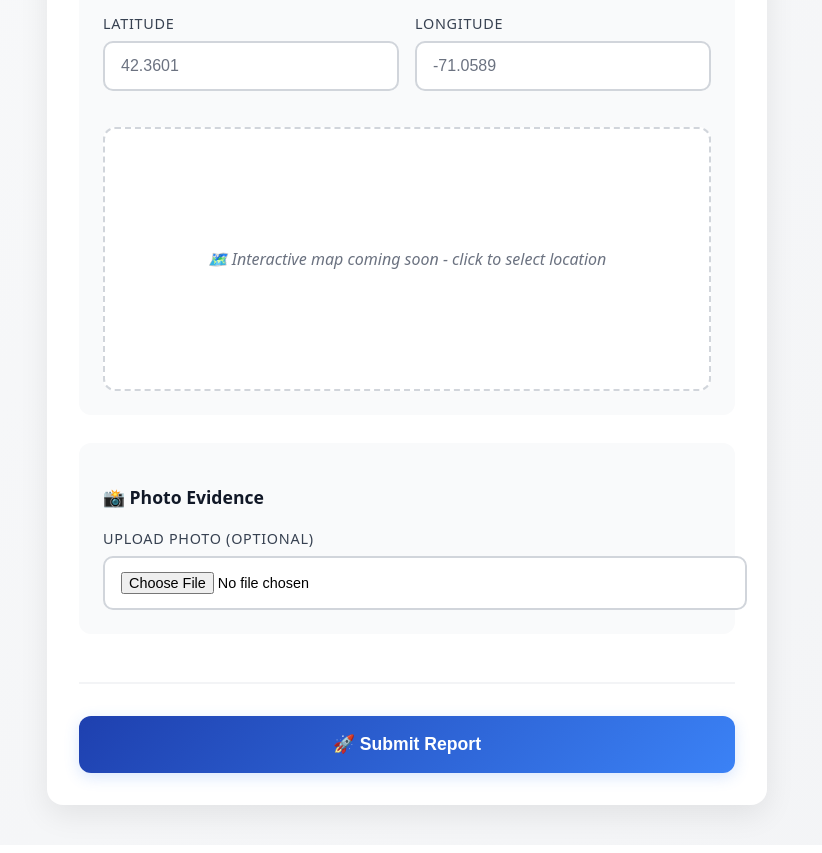
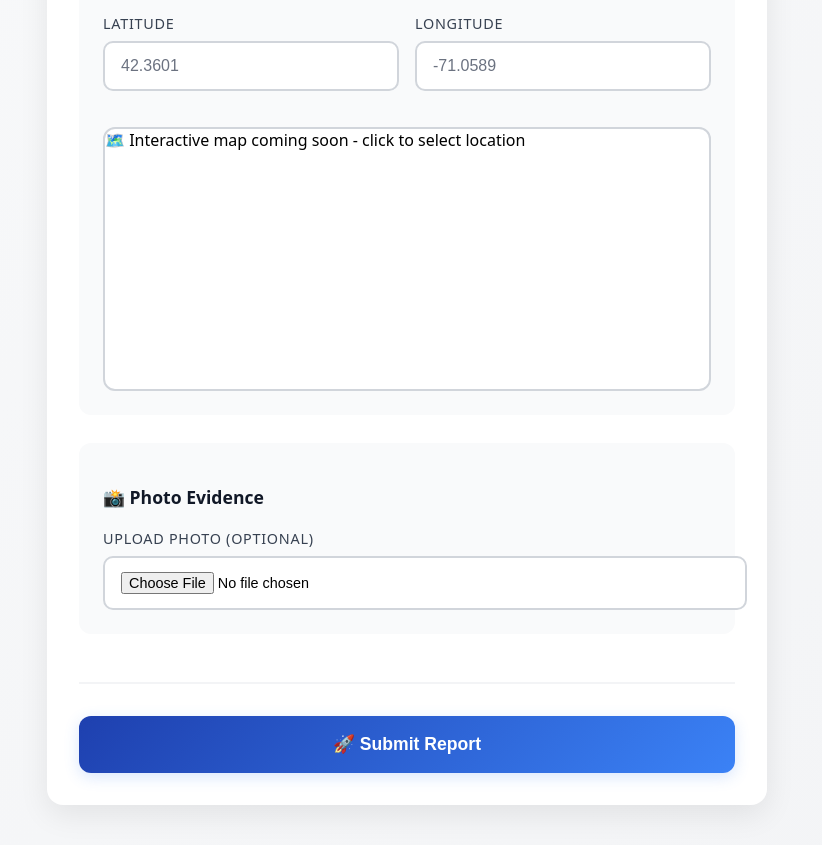
Before and after one commit to BenHavis/streetsignal, a Next.js app: page /report in a window 1280 px wide. Shown: the part 944-1797 px from the top of the page, without its empty margins (233-1055 px from the left). Built offline with nearby package versions, Linux system fonts and the light colour scheme.

Commit message:
Update report.module.css

```diff
--- a/src/app/report/report.module.css
+++ b/src/app/report/report.module.css
@@ -173,18 +173,19 @@
   grid-template-columns: 1fr 1fr;
   gap: 16px;
 }
-
 .mapPlaceholder {
   height: 260px;
-  border: 2px dashed var(--gray-300);
+  border: 2px solid var(--gray-300);
   border-radius: 12px;
-  display: flex;
-  align-items: center;
-  justify-content: center;
+  overflow: hidden; /* Add this */
+  position: relative; /* Add this */
   background: var(--white);
-  color: var(--gray-500);
-  font-style: italic;
-  transition: all 0.2s ease;
+}
+
+.leafletMap {
+  height: 100% !important;
+  width: 100% !important;
+  border-radius: 10px;
 }
 
 .mapPlaceholder:hover {
```
